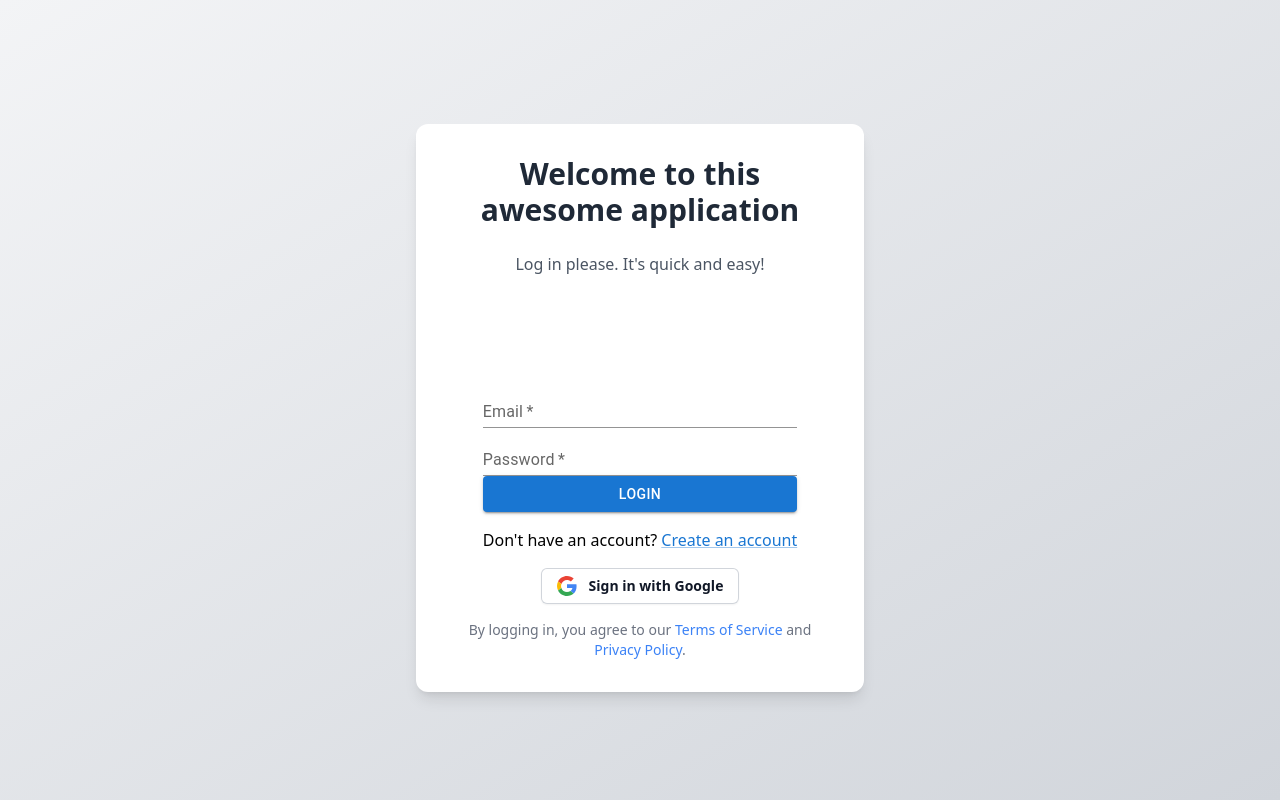
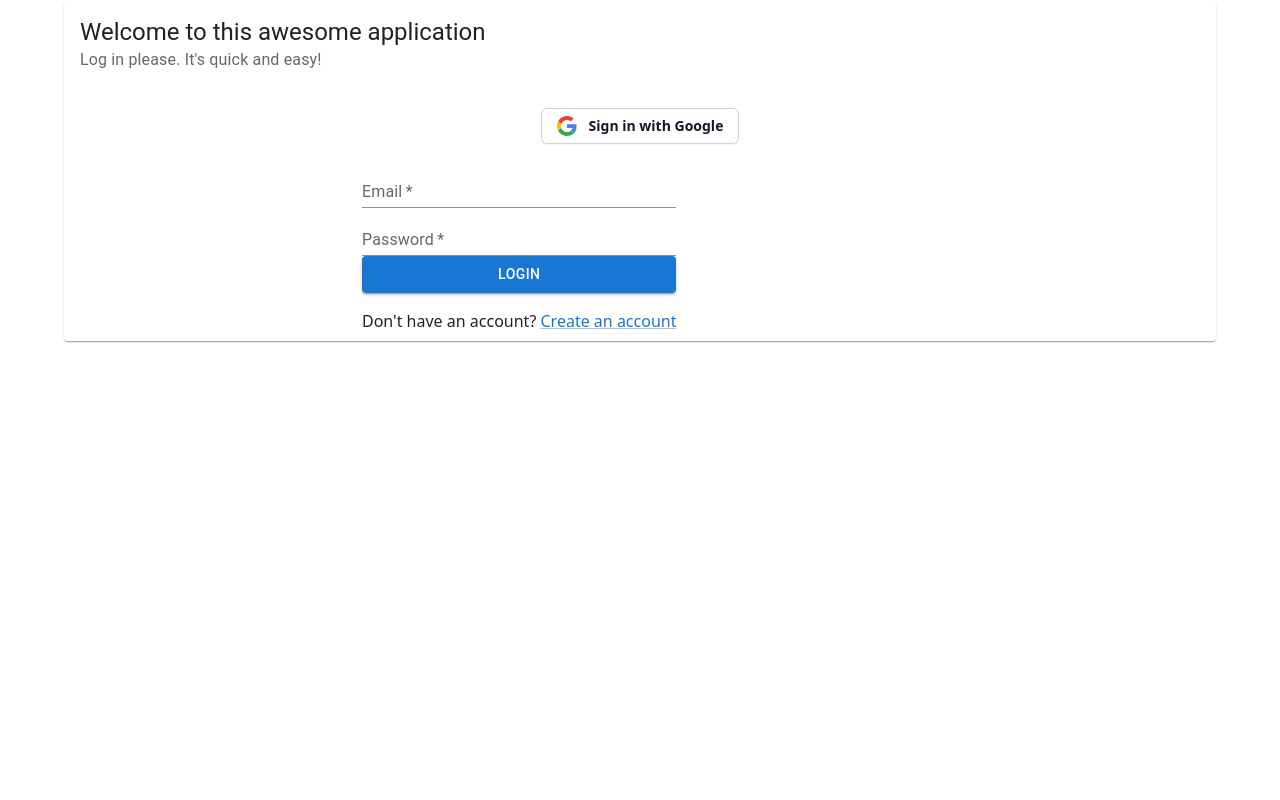
Before and after one commit to epot/gifterv2, a React (Vite) app in the folder client/: page / in a window 1280 px wide. Built offline with nearby package versions, Linux system fonts and the light colour scheme; no server answers.

Commit message:
revisit styling (a bit broken)

```diff
--- a/client/src/components/Login.tsx
+++ b/client/src/components/Login.tsx
@@ -1,12 +1,18 @@
 import React, { useEffect, useState } from "react";
 import axios from "axios"
 import { useNavigate } from "react-router-dom";
-import Card from "./Card.tsx";
 import Swal from "sweetalert2"
 import Button from '@mui/material/Button';
 import Link from '@mui/material/Link';
 import FormControl from '@mui/material/FormControl';
 import TextField from '@mui/material/TextField';
+import Card from '@mui/material/Card';
+import CardContent from '@mui/material/CardContent';
+import CardActions from '@mui/material/CardActions';
+import Typography from '@mui/material/Typography';
+import Container from '@mui/material/Container';
+import Grid from '@mui/material/Grid';
+import Box from '@mui/material/Box';
 
 const Login: React.FC = () => {
   const navigate = useNavigate();
@@ -49,22 +55,19 @@ const Login: React.FC = () => {
   }, [navigate]);
 
   return (
-    <div className="flex flex-col items-center justify-center h-screen bg-gradient-to-br from-gray-100 to-gray-300">
-      <Card>
-        <h1 className="text-3xl font-bold text-gray-800 text-center mb-6">Welcome to this awesome application</h1>
-        <p className="text-gray-600 text-center mb-6">
+     <Container>
+      <Card sx={{ minWidth: 275 }}>
+        <CardContent>
+          <Typography variant="h5" component="div">
+            Welcome to this awesome application
+          </Typography>
+          <Typography sx={{ color: 'text.secondary', mb: 1.5 }}>
               Log in please. It's quick and easy!
-        </p>
-        <div className="flex justify-center mb-4">
-          <div className="container" style={{marginTop:"10vh"}}>
-            <FormControl variant="standard">
-              <TextField onChange={e => {setEmail(e.target.value)}} id="email" label="Email" type="email" variant="standard" required />
-              <TextField onChange={e => {setPassword(e.target.value)}} id="password" label="Password" type="password" variant="standard" required />
-              <Button variant="contained" onClick = {handleLogin}>Login</Button>
-              <p style={{marginTop:"2vh"}}>Don't have an account? <Link href={'/signup'}>Create an account</Link></p>
-            </FormControl>
-          </div>
-        </div>
+          </Typography>
+        </CardContent>
+        <CardActions>
+          <Box sx={{ flexGrow: 1 }}>
+
           <div className="flex justify-center mb-4">
                 <a
                     href="/auth?provider=google"
@@ -91,21 +94,24 @@ const Login: React.FC = () => {
                     <span className="text-sm font-semibold">Sign in with Google</span>
                   </a>
                   </div>
-        <div className="text-center mt-auto">
-          <p className="text-sm text-gray-500">
-            By logging in, you agree to our{" "}
-            <a href="#" className="text-blue-500 hover:underline">
-              Terms of Service
-            </a>{" "}
-            and{" "}
-            <a href="#" className="text-blue-500 hover:underline">
-              Privacy Policy
-            </a>
-            .
-          </p>
-        </div>
+            <Grid container spacing={3}>
+              <Grid size="grow">
+              </Grid>
+              <Grid size={6}>
+                <FormControl variant="standard">
+                  <TextField onChange={e => {setEmail(e.target.value)}} id="email" label="Email" type="email" variant="standard" required />
+                  <TextField onChange={e => {setPassword(e.target.value)}} id="password" label="Password" type="password" variant="standard" required />
+                  <Button variant="contained" onClick = {handleLogin}>Login</Button>
+                  <p style={{marginTop:"2vh"}}>Don't have an account? <Link href={'/signup'}>Create an account</Link></p>
+                </FormControl>
+              </Grid>
+              <Grid size="grow">
+              </Grid>
+            </Grid>
+          </Box>
+        </CardActions>
       </Card>
-    </div>
+    </Container>
   );
 };
 
```
Also changed, not shown: client/src/components/Events.tsx (renamed from client/src/components/Secure.tsx). Lines whose indentation alone changed are shown as unchanged.
